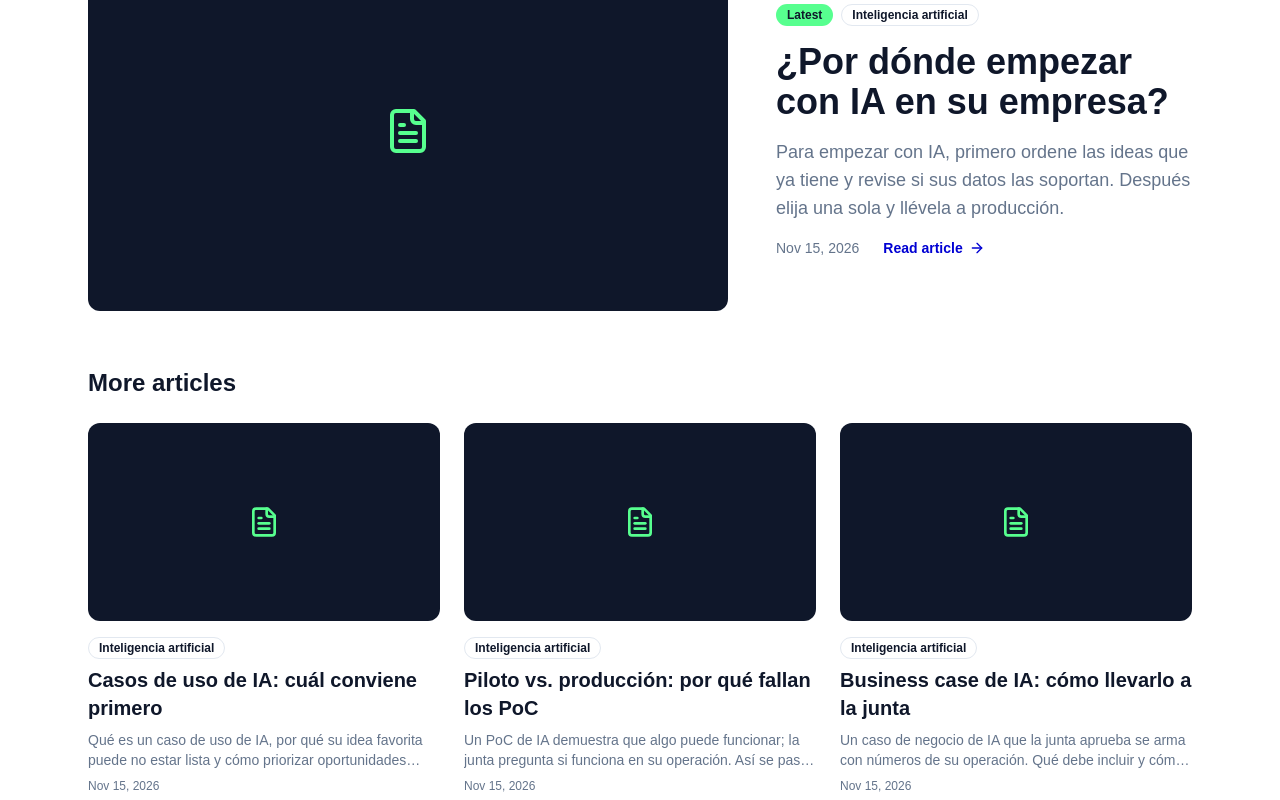
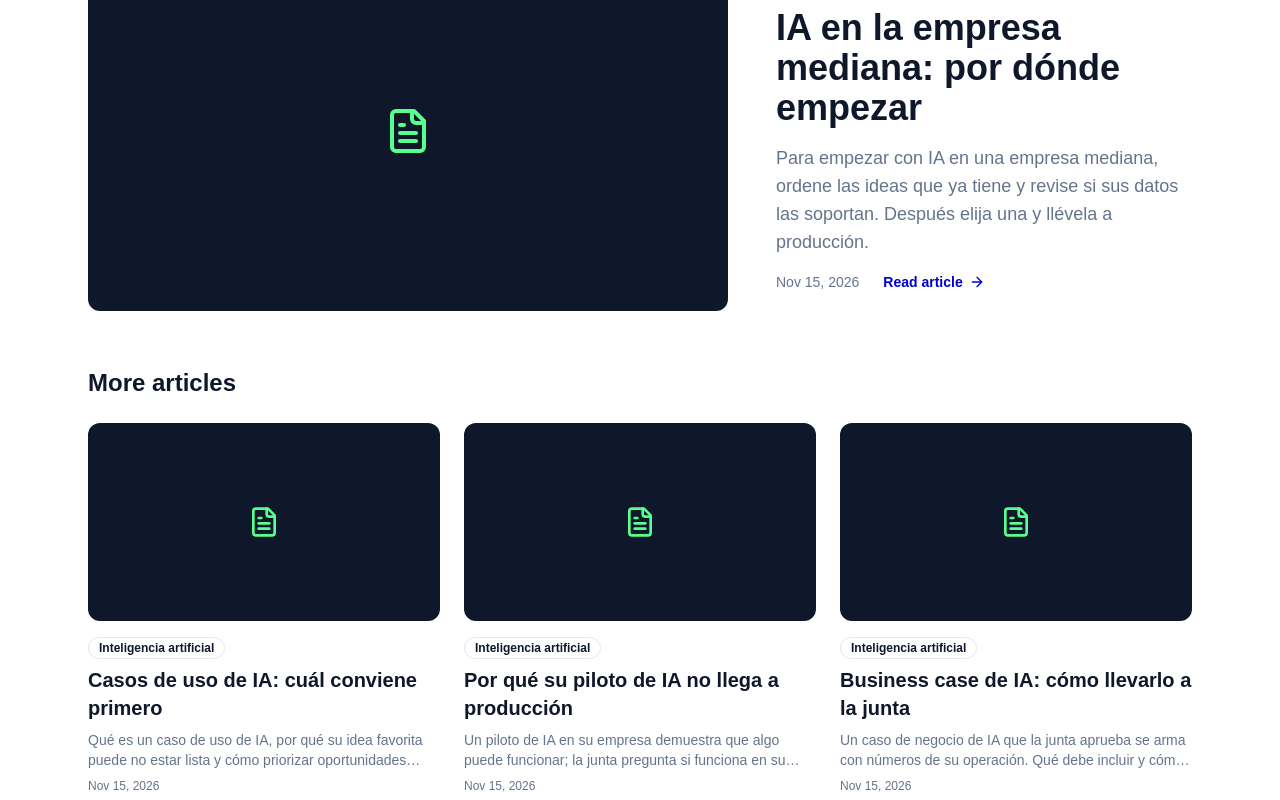
Before and after one commit to waltbon/cabana-website, a Next.js app: page /en/posts in a window 1280 px wide. Shown: the part 700-1500 px from the top of the page. Built offline with nearby package versions, Linux system fonts and the light colour scheme; no server answers; a web font is replaced by a local one.

Commit message:
fix(seo): title y excerpt de dos posts con CTR 0 (B-055)
Co-Authored-By: Claude Opus 5.5 <noreply@anthropic.com>

```diff
--- a/data/blog/index.ts
+++ b/data/blog/index.ts
@@ -54,8 +54,8 @@ export const POSTS: Post[] = [
         author: "Walter Bonilla",
         category: "ai",
         type: "deep-dive",
-        title: "¿Por dónde empezar con IA en su empresa?",
-        excerpt: "Para empezar con IA, primero ordene las ideas que ya tiene y revise si sus datos las soportan. Después elija una sola y llévela a producción.",
+        title: "IA en la empresa mediana: por dónde empezar",
+        excerpt: "Para empezar con IA en una empresa mediana, ordene las ideas que ya tiene y revise si sus datos las soportan. Después elija una y llévela a producción.",
         featuredMediaSourceUrl: null,
         service: "ruta-ia",
     }, {
@@ -76,8 +76,8 @@ export const POSTS: Post[] = [
         author: "Walter Bonilla",
         category: "ai",
         type: "opinion",
-        title: "Piloto vs. producción: por qué fallan los PoC",
-        excerpt: "Un PoC de IA demuestra que algo puede funcionar; la junta pregunta si funciona en su operación. Así se pasa de piloto a producción.",
+        title: "Por qué su piloto de IA no llega a producción",
+        excerpt: "Un piloto de IA en su empresa demuestra que algo puede funcionar; la junta pregunta si funciona en su operación. Así se pasa de piloto a producción.",
         featuredMediaSourceUrl: null,
         service: "ai-first-move",
     }, {
```
Also changed, not shown: 1 other file (tests, documents, lock files or other folders).
